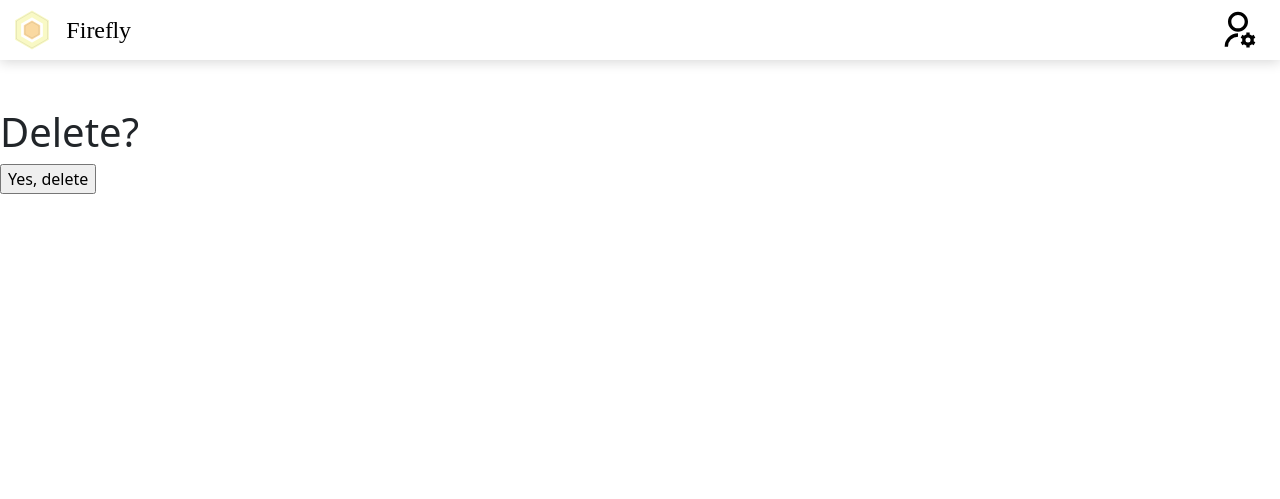
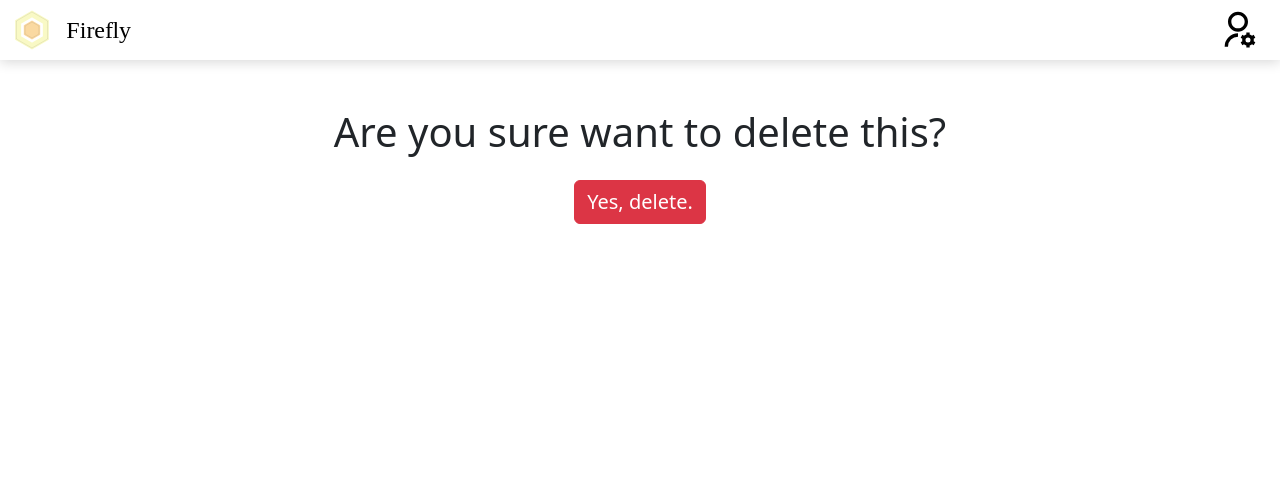
Before and after one commit to Quiet-Klirik/firefly-task-manager, a Django app: page /accounts/profile/delete/ in a window 1280 px wide. Shown: the top 499 px of the page. Run offline with Django 4.2, Linux system fonts and the light colour scheme; the visitor is signed in with stand-in values (Sample User, id 1).

Commit message:
Add [base_confirm.html] template

```diff
--- a/templates/base_confirm.html
+++ b/templates/base_confirm.html
@@ -1,8 +1,10 @@
 {% extends "base.html" %}
+{% block content_properties %}class="main pt-5 text-center"{% endblock %}
 {% block content %}
-<h1>Delete?</h1>
-<form action="" method="post">
+<h1>Are you sure want to delete {% block object_name %}this{% endblock object_name %}?</h1>
+{% block additional_text %}{% endblock additional_text %}
+<form action="" method="post" class="pt-3">
   {% csrf_token %}
-  <input type="submit" value="Yes, delete">
+  <input type="submit" value="Yes, delete." class="btn btn-danger fs-5">
 </form>
 {% endblock content %}
```
